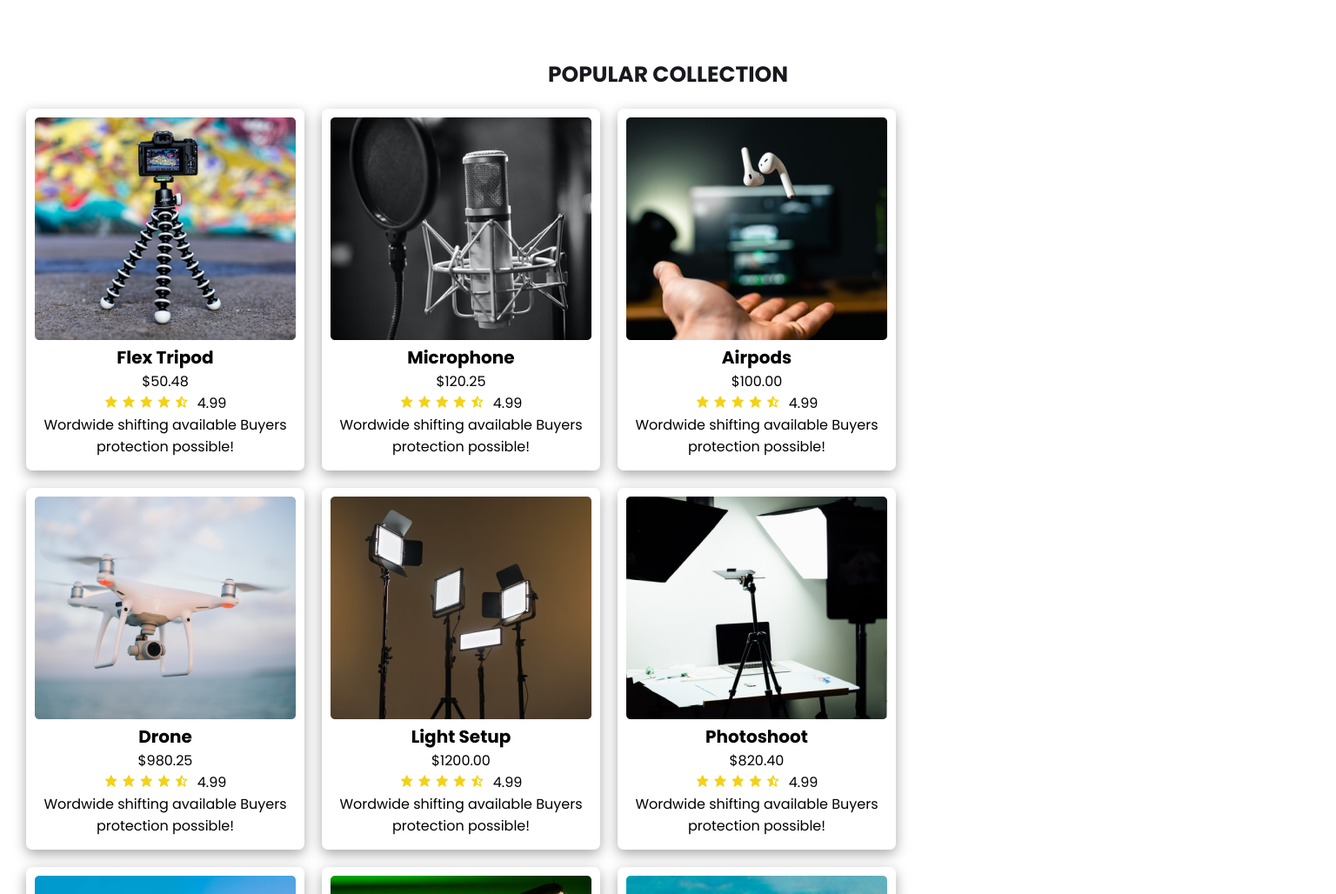
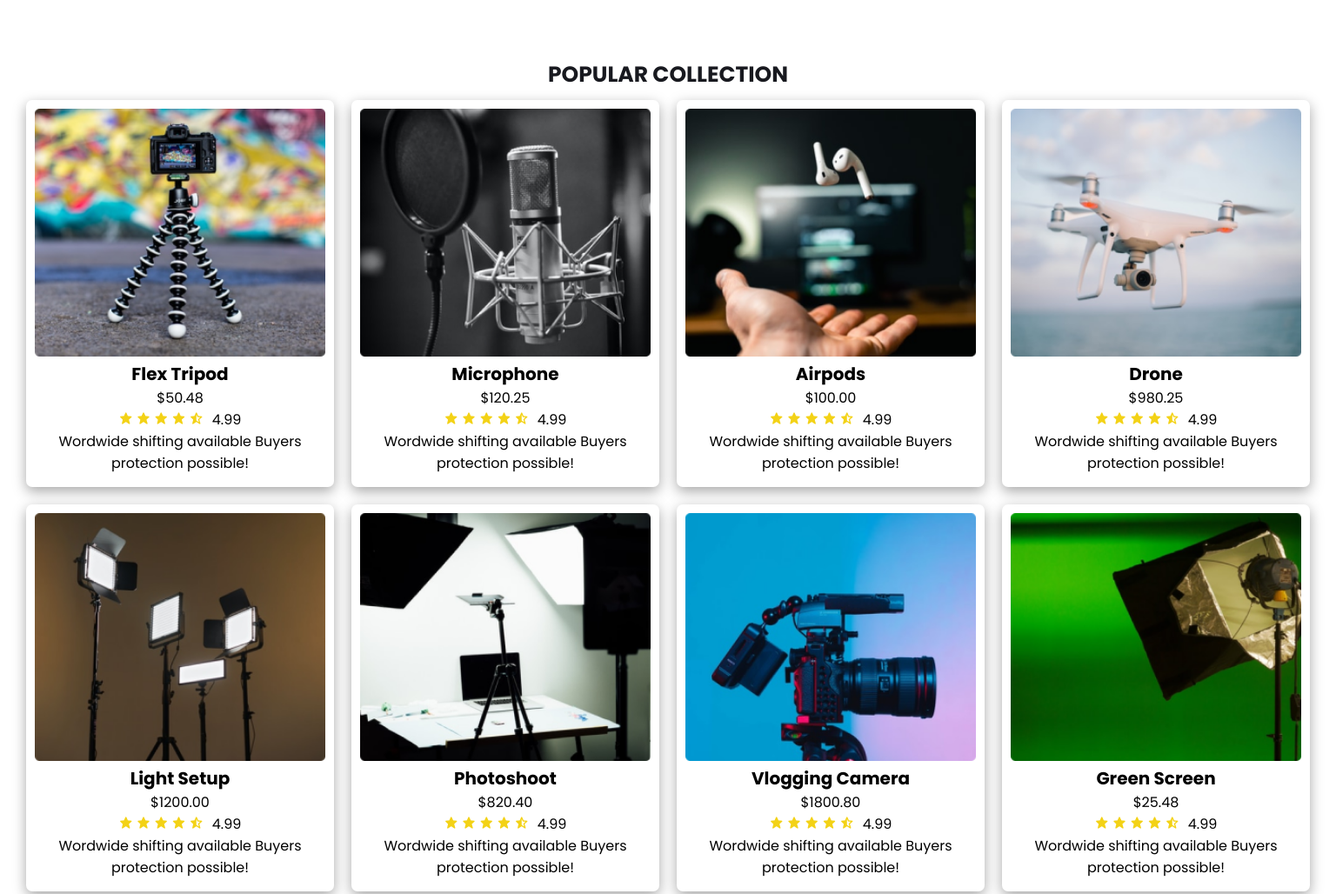
Before and after one commit to Iqbal-Hasan/gear-website-responsive, a plain HTML site: page index.html in a window 1536 px wide. Shown: the part 682-1710 px from the top of the page at 87% size. Drawn offline with nearby package versions, Linux system fonts and the light colour scheme.

Commit message:
Fixed some problem

```diff
--- a/css/style.css
+++ b/css/style.css
@@ -272,8 +272,11 @@ img {
   .popular__card {
     grid-template-columns: repeat(3, 1fr);
     margin-bottom: 20px;
+    justify-content: center;
     max-width: 1000px;
-    justify-content: center;
+    margin: auto;
+  }
+  .card{
   }
   nav {
     display: flex;
@@ -306,3 +309,12 @@ img {
     justify-content: flex-start;
   }
 }
+@media screen and (min-width: 1477px){
+  .popular__card {
+    grid-template-columns: repeat(4, 1fr);
+    margin-bottom: 20px;
+    justify-content: center;
+    max-width: 2000px;
+    margin: auto;
+  }
+}
```
